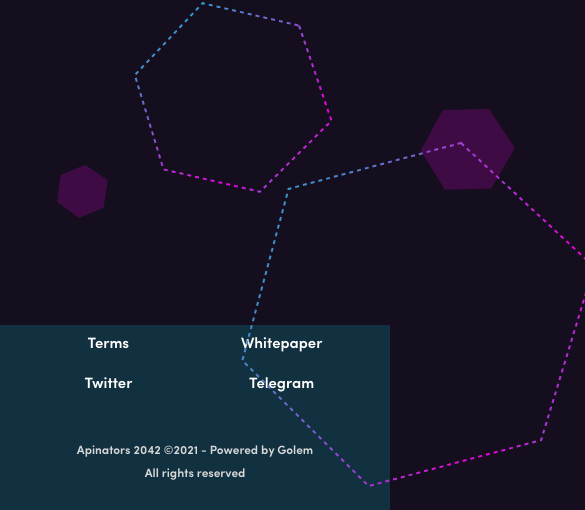
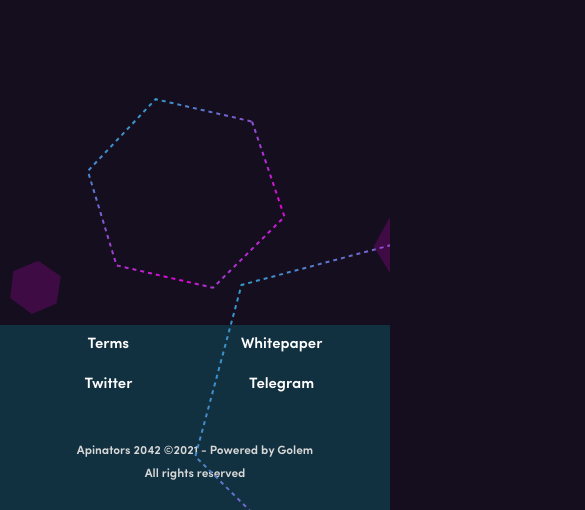
Before and after one commit to Emergencesxyz/SpiceRush, a Next.js app in the folder landing/: page / in a window 390 px wide. Shown: the part 3887-4397 px from the top of the page, 585 px wide, since content can reach past the window. Built offline with nearby package versions, Linux system fonts and the light colour scheme; a web font is replaced by a local one; what @web3-react/core would draw is missing.

Commit message:
Footer: Image mobile

```diff
--- a/landing/pages/index.tsx
+++ b/landing/pages/index.tsx
@@ -188,7 +188,7 @@ const Home: NextPage = () => {
       </div>
 
       <div className={styles.hexagons}>
-        <img src="../pictures/hexagonals.svg" />
+        {/* <img src="../pictures/hexagonals.svg" /> */}
       </div>
       <div className={styles.footer}>
         <Footer isMobile={isMobile} />
--- a/landing/styles/Home.module.css
+++ b/landing/styles/Home.module.css
@@ -173,6 +173,11 @@
   bottom: 0;
   margin-left: 12%;
   position: absolute;
+  background-image: url("../public/pictures/hexagonals.svg");
+  background-repeat: no-repeat;
+  /*background-size: cover; */
+  height: 50vh;
+  width: 100%;
 }
 
 .footer {
@@ -192,6 +197,16 @@
     background-repeat: no-repeat;
     background-size: cover;
   }
+  .hexagons {
+    /*   bottom: 0; */
+    margin-left: 0;
+    /*  position: absolute;
+    background-image: url("../public/pictures/hexagonals.svg");
+    background-repeat: no-repeat;
+    height: 50vh;
+    width: 100%; */
+  }
+
   .button {
     width: 34%;
   }
```
